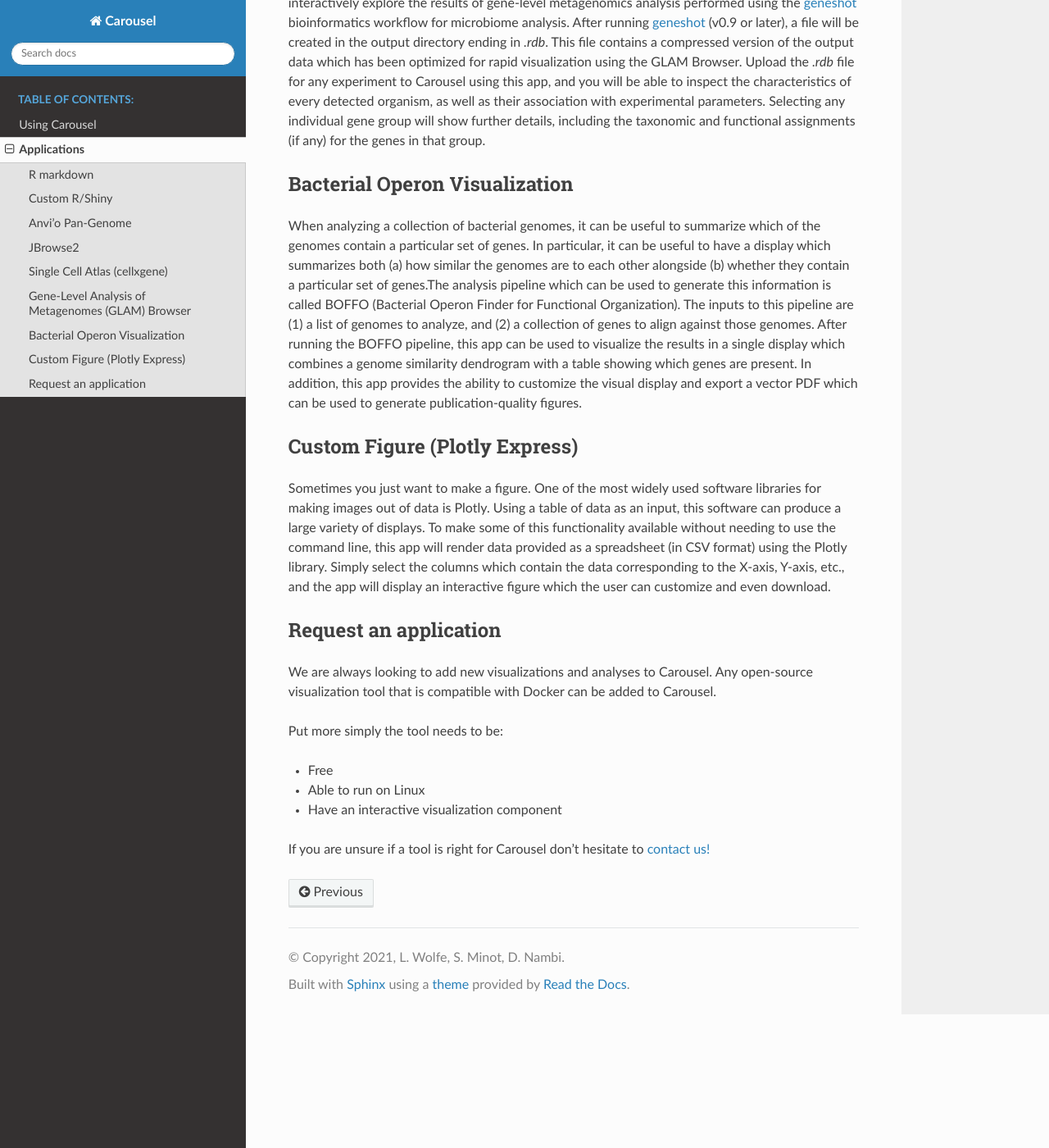
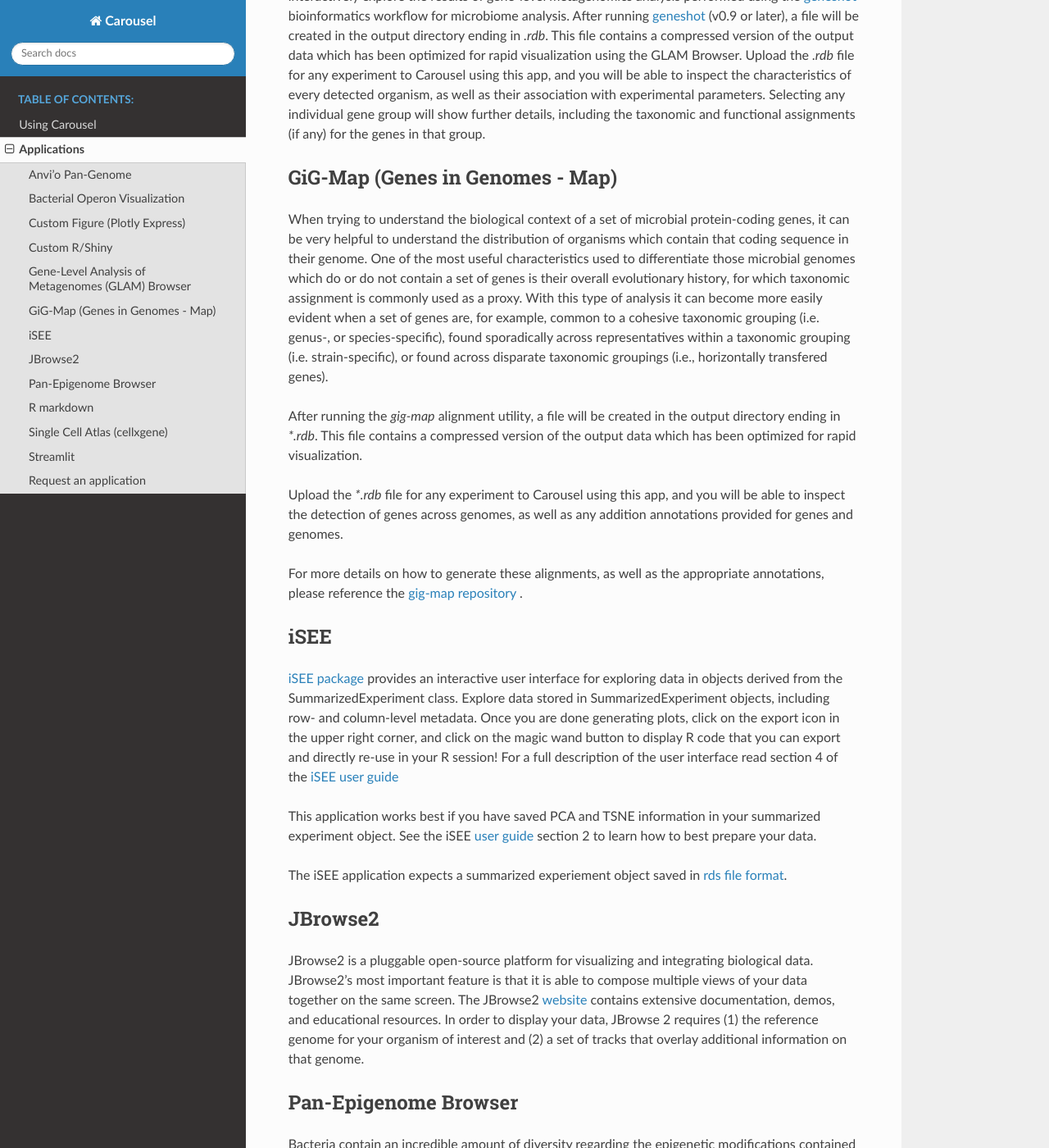
Before and after one commit to FredHutch/carousel-docs, a Sphinx documentation site: the page built from docs/apps.rst, in a window 1280 px wide and 1400 px high, scrolled down 1320 px. Shown: the whole window at 82% size. Built offline with Sphinx 7.4.7 and the Read the Docs theme 2.0.0, drawn with Linux system fonts in a browser that asks for light colours; some of the changed text lies outside the part shown.

Commit message:
add new apps, alphabetize

```diff
--- a/docs/apps.rst
+++ b/docs/apps.rst
@@ -4,21 +4,6 @@
 ============
 
 *Carousel users have access to a variety of applications. Simply upload your data, launch your analysis, and share with your collaborators!*
-
-R markdown
--------------------
-
-Render an `R Markdown document <https://rmarkdown.rstudio.com/>`_ using custom code and private data.
-If the R Markdown document is being used to display data which is contained in other data files,
-just upload those additional files and reference them directly in your R Markdown code.
-
-Custom R/Shiny
---------------------
-
-Render an `R/Shiny dashboard <https://shiny.rstudio.com/>`_ using custom code and private data.
-Using this app, a user may render any sort of R/Shiny dashboard, including the use of other data files for importing data for visualization.
-The R/Shiny app in Carousel supports many common R libraries for data manipulation and visualization, but please
-`be in touch <mailto:hutchddatacore@fredhutch.org>`_ if you require additional libraries for your visualization.
 
 Anvi’o Pan-Genome
 ------------------------------
@@ -32,34 +17,6 @@
 The extensive anvi'o documentation produced by the Meren Lab includes an
 `explanatory tutorial on pan-genome analysis <https://merenlab.org/2016/11/08/pangenomics-v2/>`_ which may be helpful
 for understanding the display provided by this app.
-
-JBrowse2
--------------------
-
-JBrowse2 is a pluggable open-source platform for visualizing and integrating biological data.
-JBrowse2's most important feature is that it is able to compose multiple views of your data together on the same screen.
-The JBrowse2 `website <https://jbrowse.org/jb2/>`_ contains extensive documentation, demos, and educational resources.
-In order to display your data, JBrowse 2 requires (1) the reference genome for your organism of interest and
-(2) a set of tracks that overlay additional information on that genome.
-
-Single Cell Atlas (cellxgene)
-------------------------------------------
-
-The Chan-Zuckerberg Institute has created an interactive data explorer for single-cell transcriptomics called
-cellxgene (pronounced "cell-by-gene"). The cellxgene `website <https://github.com/chanzuckerberg/cellxgene>`_ contains documentation on how to prepare your data for display.
-Once you have prepared the .h5ad file required by cellxgene, upload it to Carousel for display using this app.
-
-Gene-Level Analysis of Metagenomes (GLAM) Browser
-------------------------------------------------------------------------
-
-The GLAM (Gene-Level Analysis of Metagenomes) Browser was created to allow scientists to interactively
-explore the results of gene-level metagenomics analysis performed using the `geneshot <https://github.com/Golob-Minot/geneshot/wiki>`_
-bioinformatics workflow for microbiome analysis.
-After running `geneshot <https://github.com/Golob-Minot/geneshot/wiki>`_ (v0.9 or later), a file will be created in the output directory ending in `.rdb`.
-This file contains a compressed version of the output data which has been optimized for rapid visualization using the GLAM Browser.
-Upload the `.rdb` file for any experiment to Carousel using this app, and you will be able to inspect the characteristics of every detected organism,
-as well as their association with experimental parameters.
-Selecting any individual gene group will show further details, including the taxonomic and functional assignments (if any) for the genes in that group.
 
 Bacterial Operon Visualization
 ---------------------------------
@@ -81,6 +38,107 @@
 the Plotly library. Simply select the columns which contain the data corresponding to the X-axis, Y-axis, etc., and the app
 will display an interactive figure which the user can customize and even download.
 
+Custom R/Shiny
+--------------------
+
+Render an `R/Shiny dashboard <https://shiny.rstudio.com/>`_ using custom code and private data.
+Using this app, a user may render any sort of R/Shiny dashboard, including the use of other data files for importing data for visualization.
+The R/Shiny app in Carousel supports many common R libraries for data manipulation and visualization, but please
+`be in touch <mailto:hutchddatacore@fredhutch.org>`_ if you require additional libraries for your visualization.
+
+Gene-Level Analysis of Metagenomes (GLAM) Browser
+------------------------------------------------------------------------
+
+The GLAM (Gene-Level Analysis of Metagenomes) Browser was created to allow scientists to interactively
+explore the results of gene-level metagenomics analysis performed using the `geneshot <https://github.com/Golob-Minot/geneshot/wiki>`_
+bioinformatics workflow for microbiome analysis.
+After running `geneshot <https://github.com/Golob-Minot/geneshot/wiki>`_ (v0.9 or later), a file will be created in the output directory ending in `.rdb`.
+This file contains a compressed version of the output data which has been optimized for rapid visualization using the GLAM Browser.
+Upload the `.rdb` file for any experiment to Carousel using this app, and you will be able to inspect the characteristics of every detected organism,
+as well as their association with experimental parameters.
+Selecting any individual gene group will show further details, including the taxonomic and functional assignments (if any) for the genes in that group.
+
+GiG-Map (Genes in Genomes - Map)
+------------------------------------------------
+
+When trying to understand the biological context of a set of microbial protein-coding genes, it can be very helpful to understand the distribution of organisms which contain that coding sequence in their genome. One of the most useful characteristics used to differentiate those microbial genomes which do or do not contain a set of genes is their overall evolutionary history, for which taxonomic assignment is commonly used as a proxy. With this type of analysis it can become more easily evident when a set of genes are, for example, common to a cohesive taxonomic grouping (i.e. genus-, or species-specific), found sporadically across representatives within a taxonomic grouping (i.e. strain-specific), or found across disparate taxonomic groupings (i.e., horizontally transfered genes).
+
+After running the `gig-map` alignment utility, a file will be created in the output directory ending in `*.rdb`. This file contains a compressed version of the output data which has been optimized for rapid visualization.
+
+Upload the `*.rdb` file for any experiment to Carousel using this app, and you will be able to inspect the detection of genes across genomes, as well as any addition annotations provided for genes and genomes.
+
+For more details on how to generate these alignments, as well as the appropriate annotations, please reference the `gig-map repository <https://github.com/FredHutch/gig-map>`_ .
+
+iSEE
+---------
+
+`iSEE package <https://github.com/iSEE/iSEE>`_ provides an interactive user interface for exploring data in objects derived from the SummarizedExperiment class. Explore data stored in SummarizedExperiment objects, including row- and column-level metadata. Once you are done generating plots, click on the export icon in the upper right corner, and click on the magic wand button to display R code that you can export and directly re-use in your R session! For a full description of the user interface read section 4 of the `iSEE user guide <https://bioconductor.org/packages/release/bioc/vignettes/iSEE/inst/doc/basic.html#4_Description_of_the_user_interface>`_
+
+This application works best if you have saved PCA and TSNE information in your summarized experiment object. See the iSEE `user guide <https://bioconductor.org/packages/release/bioc/vignettes/iSEE/inst/doc/basic.html>`_ section 2 to learn how to best prepare your data.
+
+The iSEE application expects a summarized experiement object saved in `rds file format <http://www.sthda.com/english/wiki/saving-data-into-r-data-format-rds-and-rdata>`_.
+
+JBrowse2
+-------------------
+
+JBrowse2 is a pluggable open-source platform for visualizing and integrating biological data.
+JBrowse2's most important feature is that it is able to compose multiple views of your data together on the same screen.
+The JBrowse2 `website <https://jbrowse.org/jb2/>`_ contains extensive documentation, demos, and educational resources.
+In order to display your data, JBrowse 2 requires (1) the reference genome for your organism of interest and
+(2) a set of tracks that overlay additional information on that genome.
+
+Pan-Epigenome Browser
+-------------------------------
+
+Bacteria contain an incredible amount of diversity regarding the epigenetic modifications contained in their genomes. These chemical modifications of nucleotides are much more varied than what has been described in eukaryotes, and they have been documented to confer enhanced fitness via a variety of mechanisms including defense from mobile genetic elements, regulation of genes, and the coordination of genome replication.
+
+The Pan-Epigenome Browser allows researchers to compare a collection of bacterial isolates in terms of the epigenetic modifications which have been detected in those genomes via PacBio SMRT sequencing.
+
+The input data for the Pan-Epigenome Browser must include the following for each genome:
+
+- Epigenetic data from REBASE in text format (e.g. Genus_species_strain1.txt)
+- Genome nucleotide sequence in FASTA format (e.g. Genus_species_strain1.fasta)
+- Genome annotations in GBK format (e.g. Genus_species_strain1.gbk)
+- Each of the three files for each genome must be named in the same way, except for the file extension, as shown above.
+
+To most easily upload a group of files for many genomes, all of the files described above can be combined into a single ZIP file, and the browser will parse all of the contents of that ZIP file.
+
+Additionally, annotations for the genomes and motifs can be provided in CSV format. For both of those annotation files, the genome name (e.g. 'Genus_species_strain1') (or motif sequence. e.g. 'GTAC') must be listed in the first column. Any additional annotations for those genomes (or motifs) can then be listed in the additional columns. Make sure to include a header row for all annotation files. The genome and motif annotations should be saved in separate files.
+
+The display of the Pan-Epigenome Browser includes:
+
+- A summary of which motifs are detected in which genomes.
+- User-driven annotation of genomes and motifs
+- Clustering of genomes and motifs by user-selected annotations, or by similarity of epigenetic profiles
+- A detailed map of motif density across each genome, in the spatial context of annotations from GBK inputs
+- Customization of figure size and orientation
+- Export to static files for making figures
+
+The Pan-Epigenome Browser was designed by Prof. Chris Johnston at Fred Hutch and built by the Fred Hutch Data Core. The code used to render the app can be found `here <https://github.com/fredhutch/panepigenomebrowser>`_.
+
+R markdown
+-------------------
+
+Render an `R Markdown document <https://rmarkdown.rstudio.com/>`_ using custom code and private data.
+If the R Markdown document is being used to display data which is contained in other data files,
+just upload those additional files and reference them directly in your R Markdown code.
+
+Single Cell Atlas (cellxgene)
+------------------------------------------
+
+The Chan-Zuckerberg Institute has created an interactive data explorer for single-cell transcriptomics called
+cellxgene (pronounced "cell-by-gene"). The cellxgene `website <https://github.com/chanzuckerberg/cellxgene>`_ contains documentation on how to prepare your data for display.
+Once you have prepared the .h5ad file required by cellxgene, upload it to Carousel for display using this app.
+
+Streamlit
+--------------
+
+Streamlit is a flexible Python library for rendering interactive datasets with convenient options for building user interaction through menus and sliders.
+
+To load your Streamlit apps in Carousel, simply provide the file containing all of the Python code used to render the app, as well as any additional data files which are needed by that script. Any additional data files will be made available to access from the working directory when the app is launched.
+
+For a more extensive description of how to use Streamlit, visit `their documentation <https://streamlit.io/>`_ or browse the `example gallery <https://streamlit.io/gallery>`_.
+
 Request an application
 ---------------------------------
 
```
Also changed, not shown: 1 other file.
